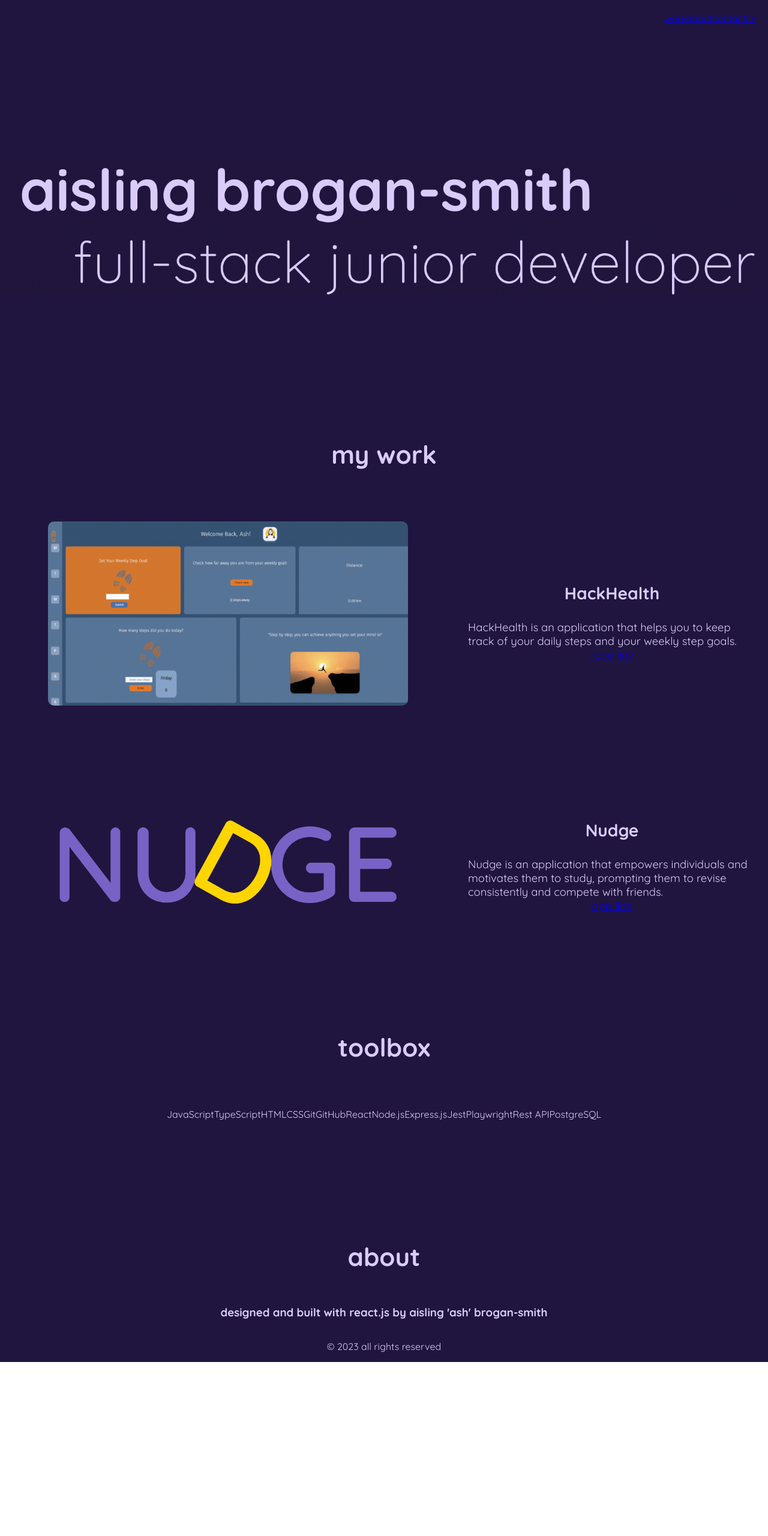
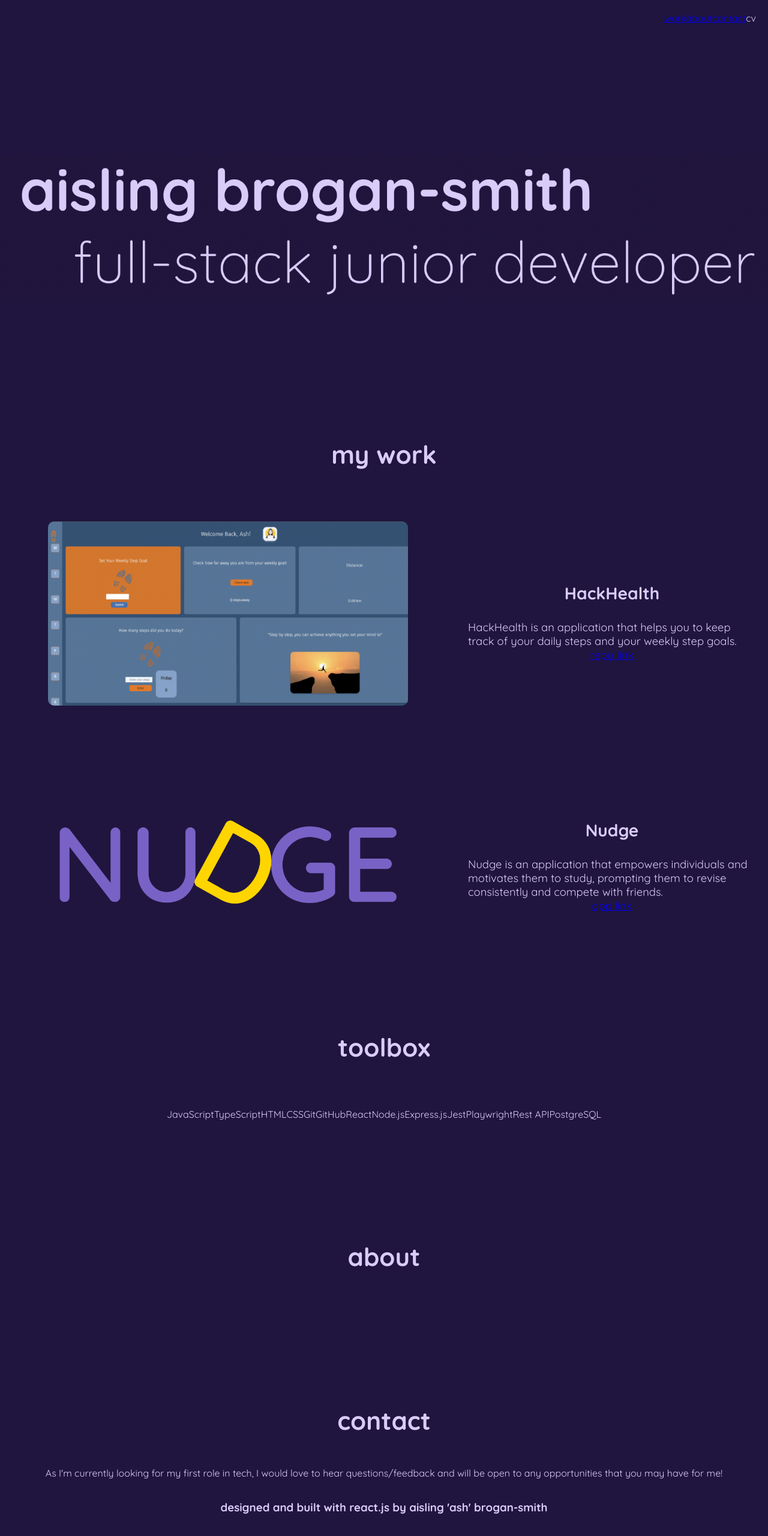
Before and after one commit to ashwantspizza/mywebsite, a React (Create React App) app in the folder ash-website/: page / in a window 1280 px wide. Shown: the top 2560 px of the page at 60% size. Before the commit the page ends 2270 px from the top, so only its background shows below. Built offline with nearby package versions, Linux system fonts and the light colour scheme.

Commit message:
planning to have cv open in another tab, added some of about section

```diff
--- a/ash-website/src/components/LandingPage.css
+++ b/ash-website/src/components/LandingPage.css
@@ -215,6 +215,23 @@
   font-size: 1.75rem;
 }
 
+.contact-section {
+  display: flex;
+  flex-direction: column;
+  align-items: center;
+  justify-content: flex-start;
+  margin-top: 150px;
+}
+
+.contact-title-text {
+  display: flex;
+  flex-direction: column;
+  align-items: center;
+  justify-content: flex-start;
+  width: 100%;
+  font-size: 1.75rem;
+}
+
 .footer {
   display: flex;
   flex-direction: column;
--- a/ash-website/src/components/LandingPage.js
+++ b/ash-website/src/components/LandingPage.js
@@ -28,11 +28,7 @@ function LandingPage() {
             contact
           </HashLink>
           </div>
-          <div className='header-item'>
-          <HashLink smooth to="/path#cv">
-            cv
-          </HashLink>
-          </div>
+          <div className='header-item'> cv </div>
           </div>
         </nav>
 
@@ -97,11 +93,10 @@ function LandingPage() {
         </section>
 
         <section id="contact">
-          {/* Content for the "contact" section goes here */}
-        </section>
-
-        <section id="cv">
-          {/* Content for the "cv" section goes here */}
+        <div className="contact-section">
+    <div className="contact-title-text"> <h2>contact</h2> </div>
+    <div className="contact-desc"> <p>As I'm currently looking for my first role in tech, I would love to hear questions/feedback and will be open to any opportunities that you may have for me!</p></div>
+    </div>
         </section>
 
         <div className="footer">
```
